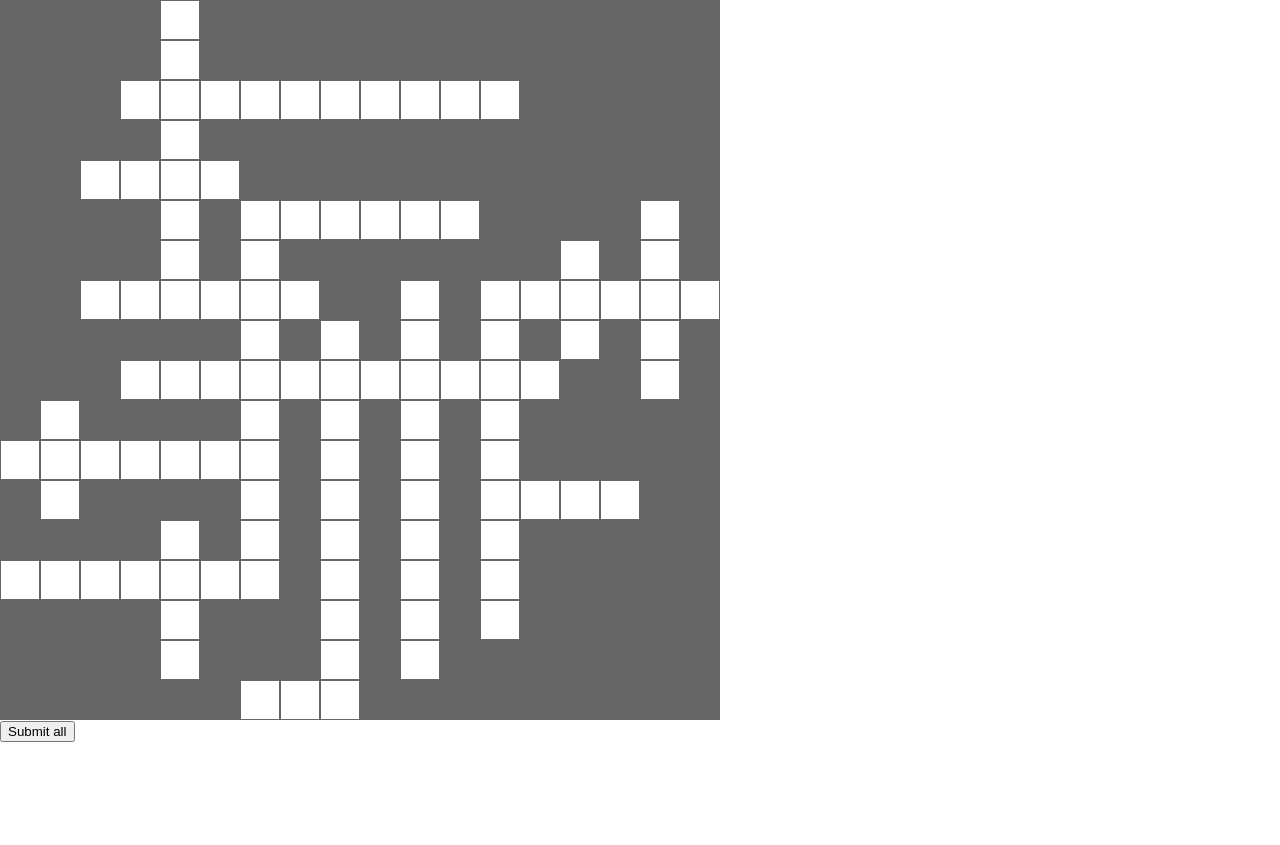
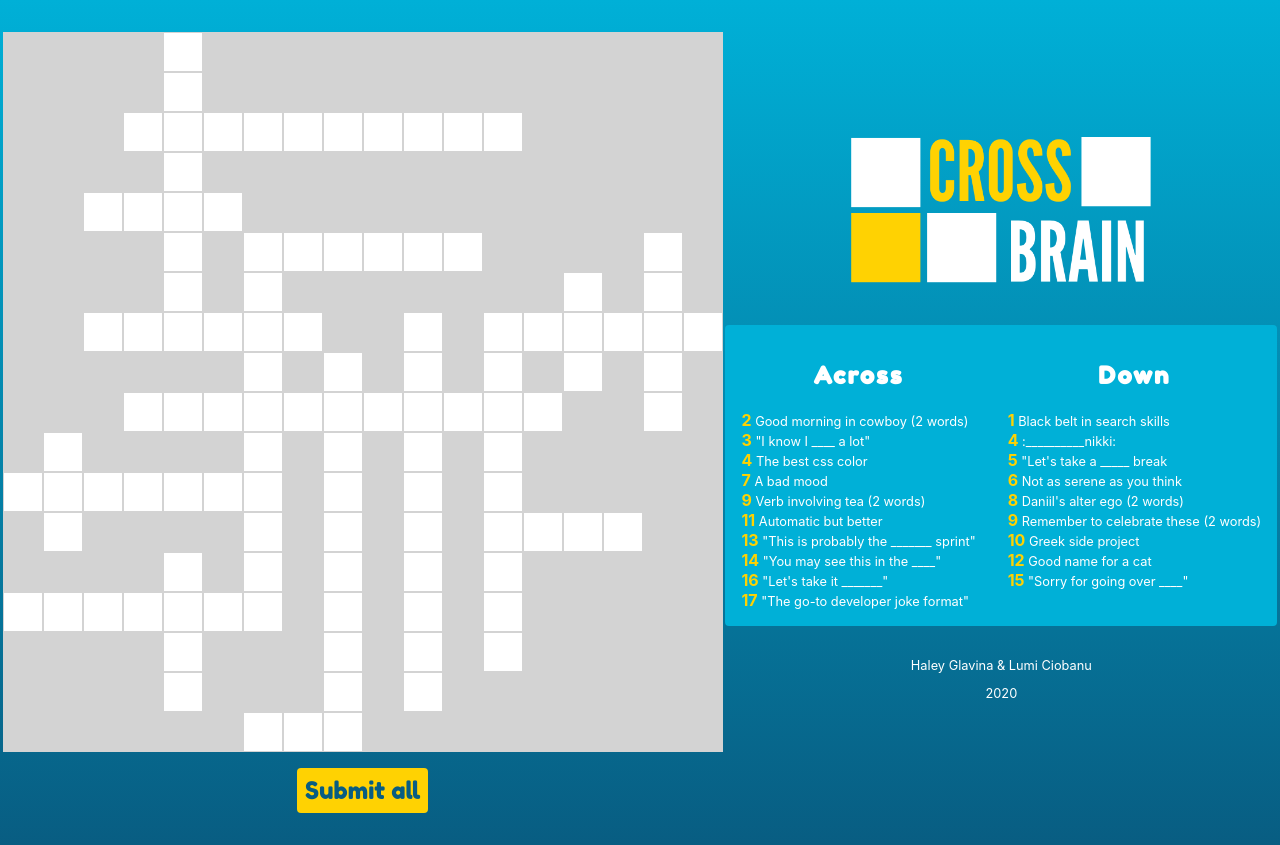
Before and after one commit to haleyglavina/crossword, a React (Create React App) app: page / in a window 1280 px wide. Before the commit the page ends 800 px from the top, so only its background shows below. Built offline with nearby package versions, Linux system fonts and the light colour scheme.

Commit message:
Formatted to blue/yellow theme. Hints section, submit button, and logo are all styled

```diff
--- a/src/App.css
+++ b/src/App.css
@@ -1,38 +1,9 @@
-.App {
-  text-align: center;
+main {
+  display: flex;
+  width: 100vw;
+  justify-content: space-evenly;
+  align-items: center;
+  margin: 0;
+  padding: 2rem 0;
+  background-image: linear-gradient(#00B0D7, #085D82);
 }
-
-.App-logo {
-  height: 40vmin;
-  pointer-events: none;
-}
-
-@media (prefers-reduced-motion: no-preference) {
-  .App-logo {
-    animation: App-logo-spin infinite 20s linear;
-  }
-}
-
-.App-header {
-  background-color: #282c34;
-  min-height: 100vh;
-  display: flex;
-  flex-direction: column;
-  align-items: center;
-  justify-content: center;
-  font-size: calc(10px + 2vmin);
-  color: white;
-}
-
-.App-link {
-  color: #61dafb;
-}
-
-@keyframes App-logo-spin {
-  from {
-    transform: rotate(0deg);
-  }
-  to {
-    transform: rotate(360deg);
-  }
-}
--- a/src/App.js
+++ b/src/App.js
@@ -1,5 +1,6 @@
 import React from 'react';
 import Board from './components/Board/Board';
+import Hints from './components/Hints/Hints';
 import './App.css';
 
 function App() {
@@ -7,6 +8,7 @@ function App() {
     <>
       <main>
         <Board />
+        <Hints />
       </main>
     </>
   );
--- a/src/components/Board/Board.js
+++ b/src/components/Board/Board.js
@@ -407,7 +407,9 @@ class Board extends React.Component {
     return (
       <form onSubmit={this.submitHandler} autoComplete="off">
         {rowsInBoard}
-        <button type="submit">Submit all</button>
+        <div class="btn-box">
+          <button className="btn" type="submit">Submit all</button>
+        </div>
       </form>
       );
   }
--- a/src/components/Board/Board.scss
+++ b/src/components/Board/Board.scss
@@ -1,3 +1,5 @@
+@import '../../partials/variables';
+
 * {
     box-sizing: border-box;
 }
@@ -7,12 +9,12 @@
     padding: 0;
     height: 40px;
     width: 40px;
-    border: 1px solid #666;
+    border: 1px solid lightgrey;
 
     &--plain {
         content: "";
         display: inline-block;
-        background-color: #666;
+        background-color: lightgrey;
     }
 
     &--input {
@@ -20,6 +22,30 @@
         font-size: 1.5rem;
     }
 }
+
 form {
     display: block;
 }
+
+.btn {
+    padding: 0.5rem;
+    font-size: 1.5rem;
+    font-family: $fancy-font;
+    background-color: $main-accent;
+    color: $main-2;
+    border: none;
+    border-radius: $border-radius;
+    margin: 1rem 0 0 0;
+
+
+
+    &:hover {
+        opacity: 0.8;
+    }
+}
+
+.btn-box {
+    display: flex;
+    width: 100%;
+    justify-content: center;
+}
--- a/src/components/Hints/Hints.js
+++ b/src/components/Hints/Hints.js
@@ -0,0 +1,45 @@
+import React from 'react';
+import './Hints.scss';
+import logo from '../../assets/brain-cross-white-tr.png';
+import allData from '../../data';
+
+const acrossHints = allData.acrossHints;
+const downHints = allData.downHints;
+console.log(acrossHints);
+console.log(downHints);
+
+
+
+function Hints() {
+  return (
+    <div>
+      <div class="logo-box">
+        <img className="logo" src={logo}></img>
+      </div>
+      <div className="hints__box">
+        <div className="hints__direction">
+          <h2 className="hints__subtitle">Across</h2>
+          <ul className="hints__ul">
+            {acrossHints.map( hint => {
+              return <li className="hints__li"><span className="hints__number">{hint.num}</span>{` ${hint.hint}`}</li>
+            })}
+          </ul>
+        </div>
+        <div className="hints__direction">
+          <h2 className="hints__subtitle">Down</h2>
+          <ul className="hints__ul">
+          {downHints.map( hint => {
+              return <li className="hints__li"><span className="hints__number">{hint.num}</span>{` ${hint.hint}`}</li>
+            })}
+          </ul>
+        </div>
+      </div>
+      <div class="foot">
+        <p class="foot__info">{'Haley Glavina & Lumi Ciobanu'}</p>
+        <p class="foot__info">2020</p>
+      </div>
+    </div>
+  );
+}
+
+export default Hints;
--- a/src/components/Hints/Hints.scss
+++ b/src/components/Hints/Hints.scss
@@ -0,0 +1,63 @@
+@import '../../partials/variables';
+
+.logo-box {
+    display: flex;
+    width: 100%;
+    justify-content: center;
+    margin-bottom: 2.5rem;
+}
+
+.logo {
+    width: 300px;
+}
+
+.hints {
+    &__box {
+        background-color: $main-1;
+        border-radius: $border-radius;
+    }
+
+    &__direction {
+        padding: 1rem;
+    }
+
+    &__subtitle {
+        width: 100%;
+        text-align: center;
+        color: white;
+        font-family: $fancy-font;
+        letter-spacing: 2px;
+    }
+
+    &__ul {
+        margin: 0;
+        padding: 0;
+        list-style: none;
+    }
+
+    &__li {
+        font-size: 0.8rem;
+        color: white;
+    }
+
+    &__box {
+        display: flex;
+    }
+
+    &__number {
+        font-weight: bold;
+        color: $main-accent;
+        font-size: 1rem;
+    }
+}
+
+.foot {
+    margin-top: 2rem;
+    &__info {
+        width: 100%;
+        text-align: center;
+        color: white;
+        font-size: 0.8rem;
+        margin-bottom: 0.5rem;
+    }
+}
--- a/src/data.js
+++ b/src/data.js
@@ -1,38 +1,82 @@
-const acrossHints = [
+export const acrossHints = [
     {
-        num: 1,
-        hint: ``
+        num: 2,
+        hint: `Good morning in cowboy (2 words)`
     },
     {
-        num: 1,
-        hint: ``
+        num: 3,
+        hint: `"I know I ____ a lot"`
     },
     {
-        num: 1,
-        hint: ``
+        num: 4,
+        hint: `The best css color`
     },
     {
-        num: 1,
-        hint: ``
+        num: 7,
+        hint: `A bad mood`
+    },
+    {
+        num: 9,
+        hint: `Verb involving tea (2 words)`
+    },
+    {
+        num: 11,
+        hint: `Automatic but better`
+    },
+    {
+        num: 13,
+        hint: `"This is probably the _______ sprint"`
+    },
+    {
+        num: 14,
+        hint: `"You may see this in the ____"`
+    },
+    {
+        num: 16,
+        hint: `"Let's take it _______"`
+    },
+    {
+        num: 17,
+        hint: `"The go-to developer joke format"`
     }
 ];
 
-const downHints = [
+export const downHints = [
     {
         num: 1,
-        hint: ``
+        hint: `Black belt in search skills`
     },
     {
-        num: 1,
-        hint: ``
+        num: 4,
+        hint: `:__________nikki:`
     },
     {
-        num: 1,
-        hint: ``
+        num: 5,
+        hint: `"Let's take a _____ break`
     },
     {
-        num: 1,
-        hint: ``
+        num: 6,
+        hint: `Not as serene as you think`
+    },
+    {
+        num: 8,
+        hint: `Daniil's alter ego (2 words)`
+    },
+    {
+        num: 9,
+        hint: `Remember to celebrate these (2 words)`
+    },
+    {
+        num: 10,
+        hint: `Greek side project`
+    },
+    {
+        num: 12,
+        hint: `Good name for a cat`
+    },
+    {
+        num: 15,
+        hint: `"Sorry for going over ____"`
     }
 ];
 
--- /dev/null
+++ b/src/partials/_variables.scss
@@ -0,0 +1,16 @@
+@import url('https://fonts.googleapis.com/css2?family=Fredoka+One&display=swap');
+$fancy-font: 'Fredoka One', cursive;
+
+$hints-box: lightgrey;
+
+// Colors
+$main-1: #00B0D7; // #92AAC7;
+$main-2: #085D82;
+$main-accent: #ffd202;
+
+$accent-1: #A1BE95;
+$accent-2: #E2DFA2;
+$accent-3: #ED5752;
+
+// Other
+$border-radius: 4px;
```
Also changed, not shown: src/assets/brain-cross-white-tr.png (added), src/components/Footer/Footer.js (deleted), src/components/Footer/Footer.scss (deleted), src/components/Header/Header.js (deleted), src/components/Header/Header.scss (deleted).
